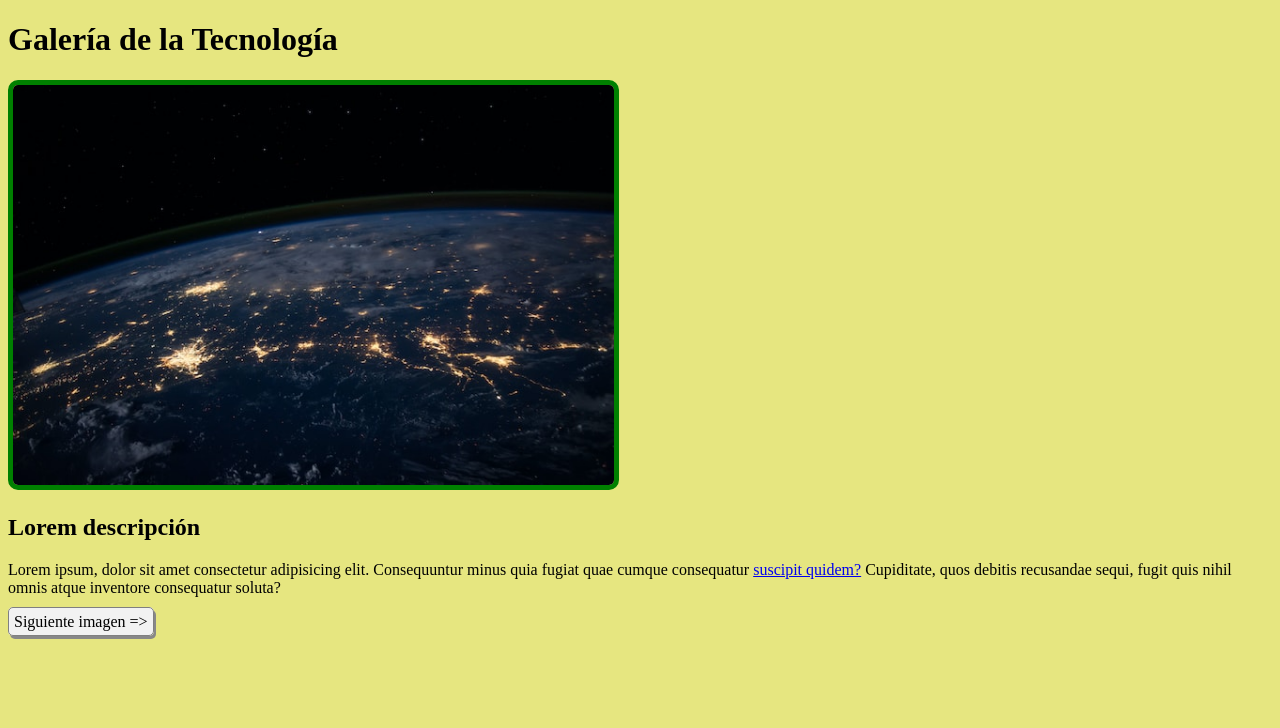
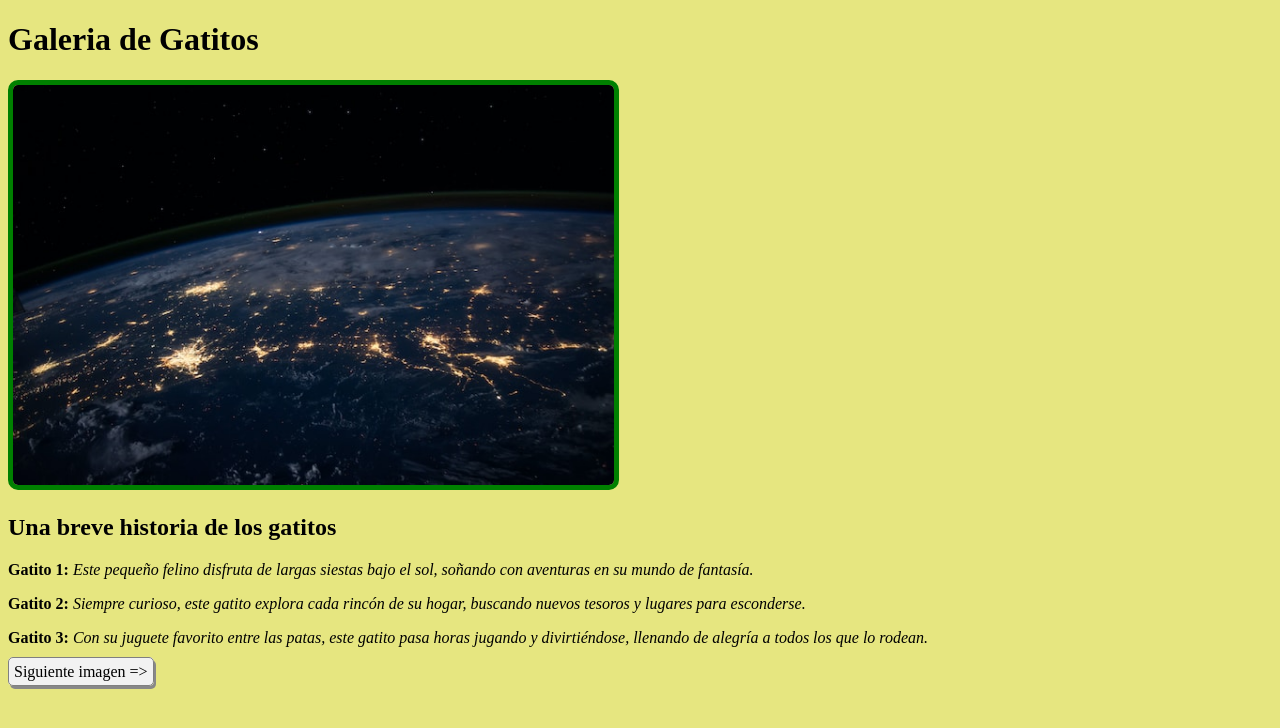
Before and after one commit to MariaJoseBard/Entrega0.Grupo8.MariaJoseBardesio, a plain HTML site: page page1.html in a window 1280 px wide. Drawn offline with Linux system fonts and the light colour scheme.

Commit message:
descripcion

```diff
--- a/page1.html
+++ b/page1.html
@@ -4,17 +4,17 @@
 <head>
     <meta charset="UTF-8">
     <meta name="viewport" content="width=device-width, initial-scale=1.0">
-    <title>Galería de la Tecnología - Página 1</title>
+    <title>Galeria de Gatitos</title>
     <link rel="stylesheet" href="styles.css">
 </head>
 
 <body>
-    <h1>Galería de la Tecnología</h1>
+    <h1>Galeria de Gatitos</h1>
     <img src="img1.jpg" alt="Imagen de la NASA" class="image"/>
-    <h2>Lorem descripción</h2>
-    <p>Lorem ipsum, dolor sit amet consectetur adipisicing elit. Consequuntur minus quia fugiat quae cumque consequatur
-        <a href="page2.html">suscipit quidem?</a> Cupiditate, quos debitis recusandae sequi, fugit quis nihil omnis atque inventore consequatur
-        soluta?</p>
+    <h2>Una breve historia de los gatitos</h2>
+    <p><strong>Gatito 1:</strong> <em>Este pequeño felino disfruta de largas siestas bajo el sol, soñando con aventuras en su mundo de fantasía.</em></p>
+    <p><strong>Gatito 2:</strong> <em>Siempre curioso, este gatito explora cada rincón de su hogar, buscando nuevos tesoros y lugares para esconderse.</em></p>
+    <p><strong>Gatito 3:</strong> <em>Con su juguete favorito entre las patas, este gatito pasa horas jugando y divirtiéndose, llenando de alegría a todos los que lo rodean.</em></p>
     <a href="page2.html" title="Imagen siguiente" class="link-button">Siguiente imagen =&gt;</a>
 </body>
 
```
